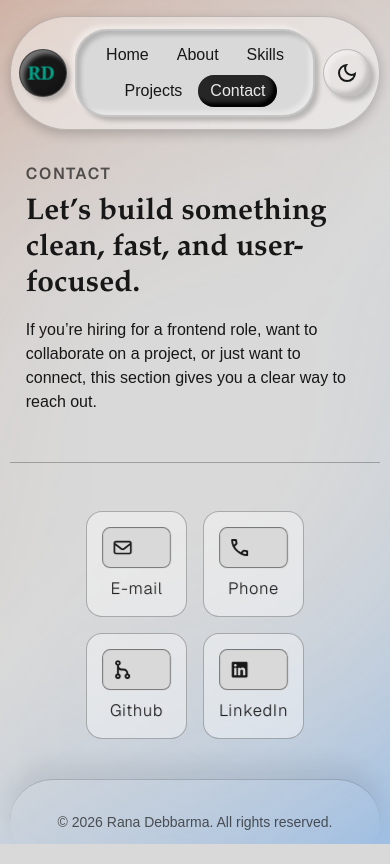
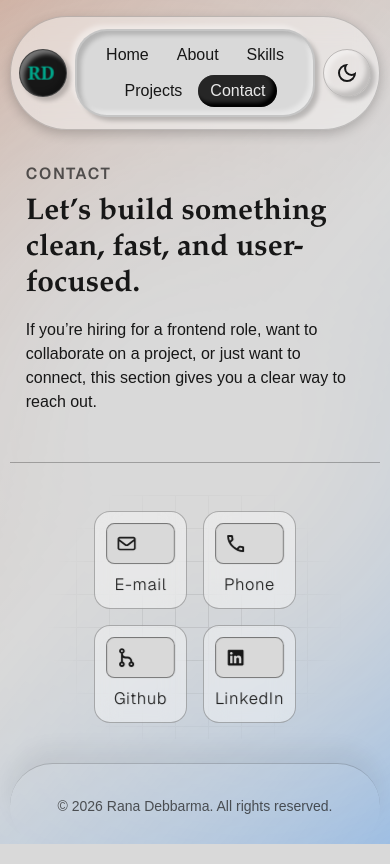
Before and after one commit to RanaDebbarma/my-portfolio, a Next.js app: page /contact in a window 390 px wide. Built offline with nearby package versions, Linux system fonts and the light colour scheme.

Commit message:
add grid bg comp

```diff
--- a/app/(root)/(home)/page.tsx
+++ b/app/(root)/(home)/page.tsx
@@ -1,3 +1,4 @@
+import { GridBg } from "@/components/BgComp"
 import Button from "@/components/Button"
 import Overview from "@/components/Overview"
 import Stack from "@/components/Stack"
@@ -9,7 +10,10 @@ const home = () => {
     <div className="p-4 md:px-8 lg:px-12">
       <div className="flex flex-col md:flex-row gap-8">
         {/* section1 */}
-        <div className="grow flex flex-col gap-8">
+        <div className="grow relative flex flex-col gap-8">
+          <div className="absolute inset-0">
+            <GridBg opacity={12} />
+          </div>
           {/* top bar */}
           <div className="flex gap-4 flex-wrap">
             <div className="border border-foreground/30 bg-secondary text-foreground/80 rounded-full px-2 py-1 text-sm font-medium font-sans">
--- a/app/(root)/contact/page.tsx
+++ b/app/(root)/contact/page.tsx
@@ -1,3 +1,4 @@
+import { GridBg } from "@/components/BgComp"
 import { TiltCard } from "@/components/tilt-card"
 import CustomHR from "@/components/ui/CustomTags"
 import { ProfileData } from "@/lib/data"
@@ -16,13 +17,19 @@ const contact = () => {
       </div>
       <CustomHR />
       {/* Contact Information */}
-      <div className="grow flex flex-col justify-center items-center p-4">
+      <div className="grow relative flex flex-col justify-center items-center p-4">
+        <div className="absolute inset-0">
+          <GridBg opacity={9} />
+        </div>
         <div className="grid grid-cols-2 sm:grid-cols-2 gap-4 sm:gap-6 md:gap-8">
           {ProfileData.contact.cards.map((item, index) => (
+            <div
+              key={index}
+              className="relative h-fit rounded-2xl backdrop-blur-md"
+            >
               <TiltCard
-              key={index}
                 strength={-24}
-              className="relative group border border-wrapper-border/30 hover:border-accent bg-secondary hover:bg-accent/2 rounded-2xl px-4 py-4"
+                className="relative group border border-wrapper-border/30 hover:border-accent bg-secondary hover:bg-accent/2 rounded-2xl p-3 sm:p-4"
               >
                 <Link
                   href={item.contact}
@@ -37,6 +44,7 @@ const contact = () => {
                     {item.title}</p>
                 </Link>
               </TiltCard>
+            </div>
           ))}
         </div>
       </div>
--- a/app/(root)/layout.tsx
+++ b/app/(root)/layout.tsx
@@ -14,7 +14,7 @@ const Layout = ({ children }: { children: React.ReactNode }) => {
       </div>
       <div className="relative mx-auto pt-4 max-w-6xl w-[95%] h-full flex flex-col gap-4">
         {/* navigation */}
-        <div className="shrink-0 border border-wrapper-border/20 bg-secondary shadow-[0_4px_12px_rgba(0,0,0,0.2)] rounded-full z-10 w-full px-2 sm:px-4 py-3 flex gap-2 justify-between items-center overflow-auto scrollbar-none">
+        <div className="backdrop-blur-md shrink-0 border border-wrapper-border/20 bg-secondary shadow-[0_4px_12px_rgba(0,0,0,0.2)] rounded-full z-10 w-full px-2 sm:px-4 py-3 flex gap-2 justify-between items-center overflow-auto scrollbar-none">
           {/* LOGO */}
           <div className="grow">
             <Logo />
@@ -28,11 +28,11 @@ const Layout = ({ children }: { children: React.ReactNode }) => {
         </div>
         {/* content */}
         <div
-          className="flex-1 pb-2"
+          className="relative flex-1 pb-2"
         >
           {children}
         </div>
-        <footer className="text-sm flex justify-center items-center rounded-full border-t border-wrapper-border/20 p-8 text-muted shadow-[0_-16px_20px_rgba(0,0,0,0.07)]">
+        <footer className="text-sm flex justify-center items-center rounded-full border-t border-wrapper-border/20 p-8 text-muted shadow-[0_-16px_20px_rgba(0,0,0,0.05)]">
           <p>&copy; 2026 {ProfileData.personalInfo.name}. All rights reserved.</p>
         </footer>
       </div>
--- a/app/(root)/projects/page.tsx
+++ b/app/(root)/projects/page.tsx
@@ -93,7 +93,7 @@ const projects = () => {
                 <span className="flex items-center gap-2">
                   Live link
                   <div className="relative inline-block group-hover:bg-accent bg-red-500/80 rounded-full h-2 w-2 transition duration-300">
-                    <div className="absolute inline-block group-hover/card:animate-ping group-hover:bg-accent bg-red-500/80 rounded-full h-2 w-2 transition duration-300"></div>
+                    <div className="absolute inline-block animate-ping group-hover:bg-accent bg-red-500/80 rounded-full h-2 w-2 transition duration-300"></div>
                   </div>
                 </span>
               </Link>
--- a/app/globals.css
+++ b/app/globals.css
@@ -92,6 +92,10 @@ body {
   mask-image: radial-gradient(circle, transparent 20%, black);
 }
 
+.inverseRadialMask {
+  mask-image: radial-gradient(circle, black 6.9%, transparent 69%);
+}
+
 @keyframes gradient-rotate {
   0% {
     --gradient-angle: 90deg;
--- a/components/BgComp.tsx
+++ b/components/BgComp.tsx
@@ -3,7 +3,20 @@
 export const GradientBg = () => {
   return (
     <div
-      className="animate-gradient-rotate bg-linear-(--gradient-angle) to-[hsla(212,100%,50%,0.27)] via-transparent from-[hsla(19,76%,41%,0.27)] h-full radialMask">
+      className="animate-gradient-rotate bg-linear-(--gradient-angle) to-[hsla(212,100%,50%,0.27)] via-transparent from-[hsla(19,76%,41%,0.27)] h-full radialMask"
+    >
     </div>
   );
 };
+
+export const GridBg = ({opacity = 50}: {opacity?: number}) => {
+  return (
+    <div
+      className="bg-size-[33px_33px] bg-[linear-gradient(to_right,var(--wrapper-border)_1px,transparent_1px),linear-gradient(to_bottom,var(--wrapper-border)_1px,transparent_1px)] h-full inverseRadialMask"
+      style={{
+        opacity: `${opacity}%`,
+      }}
+    >
+    </div>
+  )
+}
--- a/components/Overview.tsx
+++ b/components/Overview.tsx
@@ -34,7 +34,7 @@ const Overview = () => {
   }, [projects, currentIndex]);
 
   return (
-    <div className="relative shadow-[0_4px_24px_rgba(0,0,0,0.24)] flex flex-col gap-6 md:w-100 lg:w-120 h-fit border border-wrapper-border/30 bg-secondary w-full rounded-3xl shrink-0 p-6 sm:p-8 transition-all duration-300">
+    <div className="relative backdrop-blur-md shadow-[0_4px_24px_rgba(0,0,0,0.24)] flex flex-col gap-6 md:w-100 lg:w-120 h-fit border border-wrapper-border/30 bg-secondary w-full rounded-3xl shrink-0 p-6 sm:p-8 transition-all duration-300">
       {/* title */}
       <h2 className="uppercase tracking-widest">Quick Overview</h2>
       {/* sub-logo */}
--- a/components/ui/SkillCard.tsx
+++ b/components/ui/SkillCard.tsx
@@ -1,7 +1,7 @@
 const SkillCard = ({ children, icon }: { children: React.ReactNode, icon: React.ReactNode }) => {
   return (
     <div
-      className={`h-14 flex items-center justify-center gap-2 border border-foreground/16 px-4 py-3 rounded-full bg-secondary
+      className={`h-14 backdrop-blur-md flex items-center justify-center gap-2 border border-foreground/16 px-4 py-3 rounded-full bg-secondary
         hover:border-accent hover:bg-accent/5 transition-all duration-300 ease-in-out`}
     >
       {icon}
--- a/components/ui/Wrapper.tsx
+++ b/components/ui/Wrapper.tsx
@@ -1,7 +1,7 @@
 const Wrapper = ({ children, className }: { children: React.ReactNode, className?: string }) => {
   return (
     <div
-      className={`${className} border border-wrapper-border/30 shadow-[0_8px_24px_rgba(0,0,0,0.2)] rounded-4xl`}
+      className={`${className} backdrop-blur-md border border-wrapper-border/30 shadow-[0_8px_24px_rgba(0,0,0,0.2)] rounded-4xl`}
     >
       {children}
     </div>
```
Also changed, not shown: app/(root)/skills/page.tsx (+8 -4 lines). Lines whose indentation alone changed are shown as unchanged.
